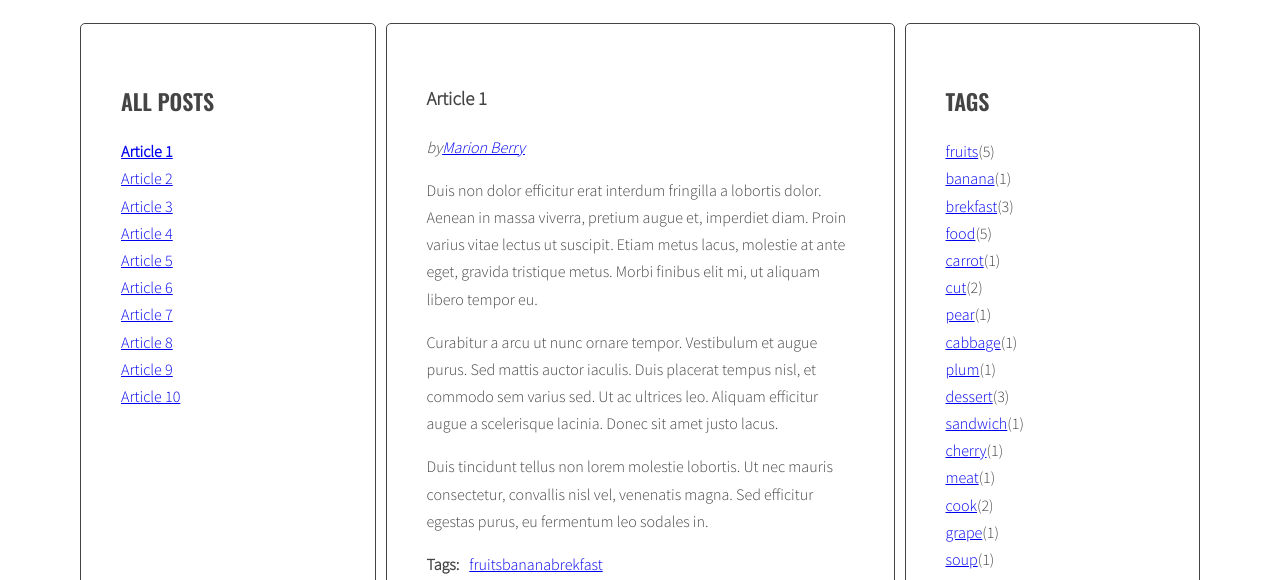
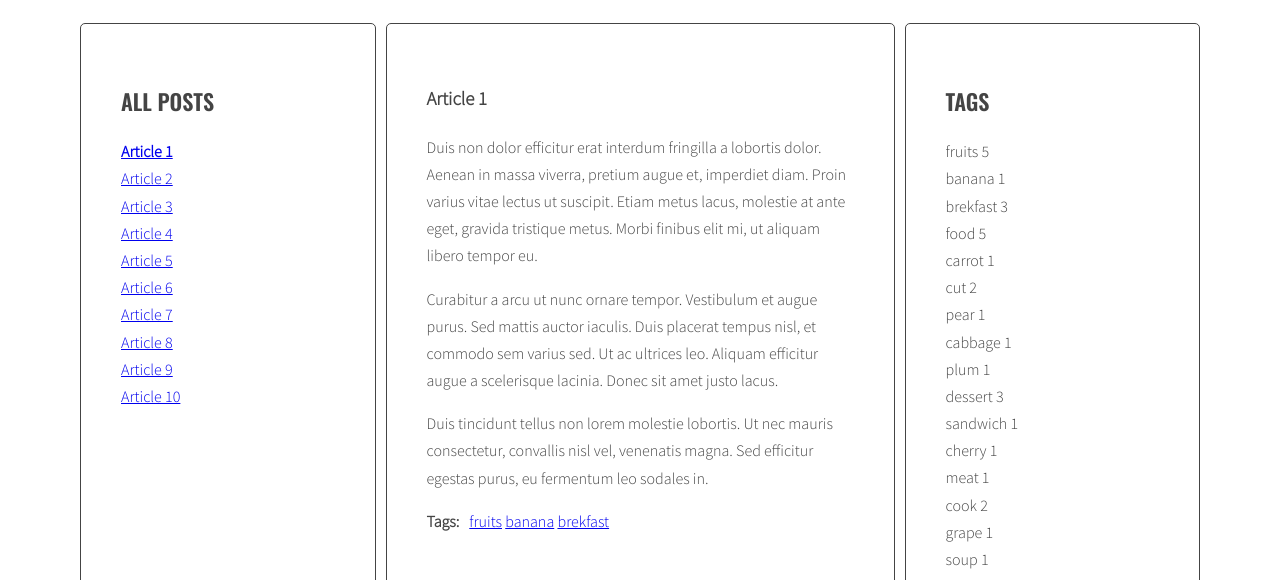
Before and after one commit to DagmaraTomasik/javascript-blog, a website: page index.html in a window 1280 px wide. Shown: the part 220-800 px from the top of the page. Drawn offline with nearby package versions, Linux system fonts and the light colour scheme.

Commit message:
Add templates Handlebars

```diff
--- a/index.html
+++ b/index.html
@@ -189,6 +189,26 @@
     </main>
   </div>
 </div>
+<script id="template-article-link" type="text/x-handlebars-template">
+  <li><a href="#{{ id }}"><span>{{ title }}</span></a></li>
+</script>
+<script id="template-tag-link" type="text/x-handlebars-template">
+  <li><a href="#{{ id }}"><span>{{ title }}</span></a></li>
+</script>
+<script id="template-author-link" type="text/x-handlebars-template">
+  <li><a href="#{{ id }}"><span>{{ title }}</span></a></li>
+</script>
+<script id="template-tag-cloud-link" type="text/x-handlebars-template">
+  {{#each tags}}
+  <li>{{ tag }} {{className}}</li>
+  {{/each}}
+</script>
+<script id="template-author-cloud-link" type="text/x-handlebars-template">
+  {{#each authors}}
+  <li>{{ author }} {{all-tags-data}}</li>
+  {{/each}}
+</script>
+<script src="https://cdnjs.cloudflare.com/ajax/libs/handlebars.js/4.1.0/handlebars.min.js"></script>
 <script src="js/script.js"></script>
 </body>
 </html>
--- a/js/script.js
+++ b/js/script.js
@@ -1,4 +1,12 @@
 'use strict';
+
+const templates = {
+  articleLink: Handlebars.compile(document.querySelector('#template-article-link').innerHTML),
+  tagLink: Handlebars.compile(document.querySelector('#template-tag-link').innerHTML),
+  authorLink: Handlebars.compile(document.querySelector('#template-author-link').innerHTML),
+  tagCloudLink: Handlebars.compile(document.querySelector('#template-tag-cloud-link').innerHTML),
+  authorCloudLink: Handlebars.compile(document.querySelector('#template-author-cloud-link').innerHTML)
+}
 
 function titleClickHandler(event){
   event.preventDefault();
@@ -24,7 +32,7 @@
   const artcileSelector = clickedElement.getAttribute('href');
   console.log(artcileSelector);
 
-  /* find the correct article using the selector (value of 'href' attribute) */
+  /* find the correct article using the selector (value of '' attribute) */
 
   const targetArticle = document.querySelector(artcileSelector);
 
@@ -60,9 +68,10 @@
 
     /* get the title from the title element */
 
-    /* create HTML of the link */
+    /* create HTML of the link [NEW] */
 
-    const linkHTML = '<li><a href="#' + articleId + '"><span>' + articleTitle + '</span></a></li>';
+    const linkHTMLData = {id: articleId, title: articleTitle};
+    const linkHTML = templates.articleLink(linkHTMLData);
 
     /* insert link into titleList */
 
@@ -161,7 +170,8 @@
 
       /* generate HTML of the link */
 
-      const linkHTML = '<li><a href="#tag-'+ tag +'">'+ tag +'</a></li>';
+      const linkHTMLData = {id: tag, title: tag};
+      const linkHTML = templates.tagLink(linkHTMLData);
 
       /* add generated code to html variable */
 
@@ -191,7 +201,7 @@
 
     /* [NEW] create variable for all links HTML code */
 
-    let allTagsHTML=' ';
+    const allTagsData = {tags: []};
 
     /* [NEW] START LOOP: for each tag in allTags */
 
@@ -202,7 +212,11 @@
 
       /* [NEW] generate code of a link and add it to allTagsHTML */
 
-      allTagsHTML += tagLinkHTML;
+      allTagsData.tags.push({
+        tag: tag,
+        count: allTags[tag],
+        className: calculateTagClass(allTags[tag], tagsParams)
+      });
 
       /* [NEW] END LOOP: for each tag in allTags */
 
@@ -210,7 +224,8 @@
 
     /* [NEW] add html from allTagsHTML to tagList */
 
-    tagList.innerHTML = allTagsHTML;
+    tagList.innerHTML = templates.tagCloudLink(allTagsData);
+    console.log(allTagsData);
 
     /* insert HTML of all the links into the tags wrapper */
 
@@ -236,7 +251,7 @@
   /* make a new constant "href" and read the attribute "href" of the clicked element */
 
   const link = clickedElement.querySelector('a[href^="#tag-"]');
-  const href = link.getAttribute('href');
+  const href = link.getAttribute(href);
 
   /* make a new constant "tag" and extract tag from the "href" constant */
 
@@ -358,7 +373,8 @@
 
     /* generate HTML of the link */
 
-    const linkHTML = '<span>by</span><a href="'+ dataAuthor +'">'+ dataAuthor +'</a>';
+    const linkHTMLData = {id:dataAuthor, title: dataAuthor};
+    const linkHTML = templates.authorLink(linkHTMLData);
 
     /* add generated code to html variable */
 
@@ -382,7 +398,7 @@
 
     /* [NEW] create for all link HTML code */
 
-    let allAuthorsHTML = ' ';
+    const allAuthorsData = {autors: []};
 
     /* [NEW] START LOOP: for each author in allAuthors */
 
@@ -393,14 +409,18 @@
 
       /* [NEW] generate code of a link and add it to allAuthorsHTML */
 
-      allAuthorsHTML += authorLinkHTML;
+      allAuthorsData.authors.push({
+        author: author,
+        count: allAuthors[author],
+        className: calculateAuthorClass(allAuthors[author], authorsParams)
+      });
 
       /* [NEW] END LOOP: for each author in allAuthors */
     }
 
     /* [NEW] add HTML from allAuthorsHTML to authorList */
 
-    authorList.innerHTML = allAuthorsHTML;
+    authorList.innerHTML = templates.authorCloudLink(allAuthorsData);
 
     /* insert HTML of all the links into the tags wrapper */
 
```
